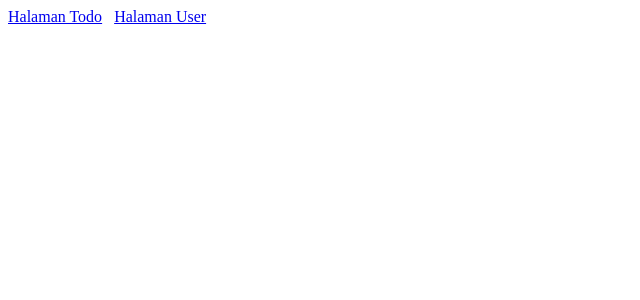
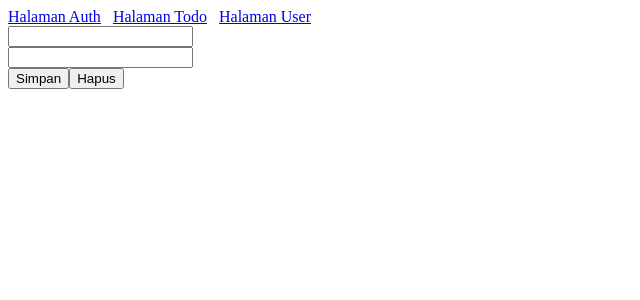
Before and after one commit to gilberd30/todo-frontend, a Vue app: page / in a window 1280 px wide. Shown: the top 300 px of the page, without its empty margins (0-640 px from the left). Built offline with nearby package versions, Linux system fonts and the light colour scheme.

Commit message:
menambahkan komponen auth.js dan membuat data halaman auth agar tersimpan di lcoal storage

```diff
--- a/src/App.vue
+++ b/src/App.vue
@@ -1,4 +1,6 @@
 <template>
+  <router-link to="/">Halaman Auth</router-link>
+  &nbsp;
   <router-link to="/todo">Halaman Todo</router-link>
   &nbsp;
   <router-link to="/user">Halaman User</router-link>
--- /dev/null
+++ b/src/components/auth.vue
@@ -0,0 +1,41 @@
+<template>
+  <div>
+    <div>
+      <label for="username"></label>
+      <input type="text" v-model="username" />
+    </div>
+    <div>
+      <label for="password"></label>
+      <input type="password" v-model="password" />
+    </div>
+    <button @click="simpan">Simpan</button>
+    <button @click="hapus">Hapus</button>
+  </div>
+</template>
+
+<script>
+export default {
+  data: function () {
+    return {
+      username: "",
+      password: "",
+    };
+  },
+  created: function () {
+    this.username = localStorage.getItem("usr");
+    this.password = localStorage.getItem("pwd");
+  },
+  methods: {
+    simpan: function () {
+      localStorage.setItem("usr", this.username);
+      localStorage.setItem("pwd", this.password);
+    },
+    hapus: function () {
+      localStorage.removeItem('usr', this.username)
+      localStorage.removeItem('pwd', this.password)
+      this.username =''
+      this.password =''
+    },
+  },
+};
+</script>
--- a/src/components/todo.vue
+++ b/src/components/todo.vue
@@ -1,44 +1,55 @@
 <template>
   <div>
-  <h1> Berikut adalah daftar tugas kita </h1>
+    <h1>Berikut adalah daftar tugas kita</h1>
     <ul>
-    <li v-for="item in todos" :key="item.id">{{ item.deskripsi}}
+      <li v-for="item in todos" :key="item.id">
+        {{ item.deskripsi }}
         <button @click="hapus(item.id)">&times;</button>
       </li>
     </ul>
-  <input v-model="myText"/>
+    <input v-model="myText" />
     <button @click="tambah">Add</button>
   </div>
 </template>
 
 <script>
-import axios from 'axios'
+import axios from "axios";
 export default {
   data: function () {
     return {
       todos: [],
-    myText: ''
-  }
+      myText: "",
+    };
   },
 
   created: function () {
-  axios.get('http://localhost:3031/todo')
-  .then(result=>{
-    this.todos = result.data
-  })
+    const username = localStorage.getItem("usr");
+    const password = localStorage.getItem("pwd");
+    axios
+      .get("http://localhost:3031/todo", { headers: { username, password } })
+      .then((result) => {
+        this.todos = result.data;
+      });
   },
 
   methods: {
     tambah: function () {
-    const newItem = { deskripsi: this.myText}
-    axios.post('http://localhost:3031/todo', newItem)
+      const newItem = { deskripsi: this.myText };
+      const username = localStorage.getItem("usr");
+      const password = localStorage.getItem("pwd");
+      axios.post("http://localhost:3031/todo", newItem, {
+        headers: { username, password },
+      });
+      then(()=>{
         this.todos.push(newItem)
+      })
+
     },
     hapus: function (id) {
-    const index = this.todos.indexOf(id)
-    axios.delete(`http://localhost:3031/todo/${id}`)
-    this.todos.splice(index,1)
-  }
-}
-}
+      const index = this.todos.indexOf(id);
+      axios.delete(`http://localhost:3031/todo/${id}`);
+      this.todos.splice(index, 1);
+    },
+  },
+};
 </script>
--- a/src/components/user.vue
+++ b/src/components/user.vue
@@ -24,7 +24,9 @@ data: function () {
 },
 
 created: function () {
-  axios.get('http://localhost:3031/user')
+     this.username = localStorage.getItem("usr");
+    this.password = localStorage.getItem("pwd");
+  axios.get('http://localhost:3031/user',{ headers: { username, password } })
   .then(result=>{
     this.users = result.data
   })
--- a/src/main.js
+++ b/src/main.js
@@ -3,8 +3,10 @@ import { createRouter, createWebHistory } from 'vue-router'
 import App from './App.vue'
 import todo from './components/todo.vue'
 import user from './components/user.vue'
+import auth from './components/auth.vue'
 
 const routes = [
+    { path: '/', component: auth },
     { path: '/todo', component: todo },
     { path: '/user', component: user }
 ]
```
Lines whose indentation alone changed are shown as unchanged.
